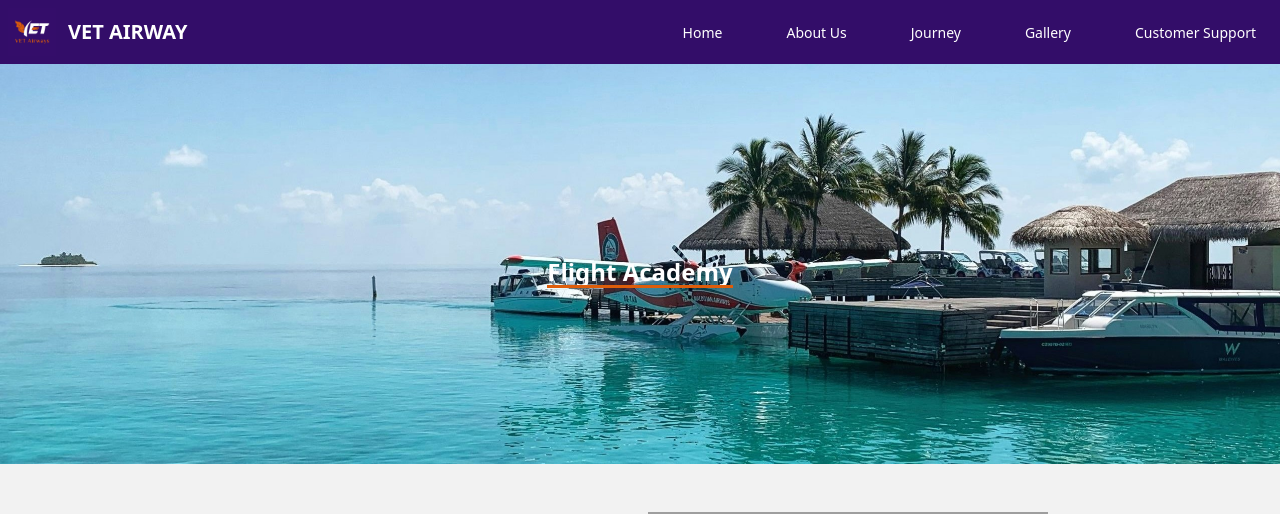
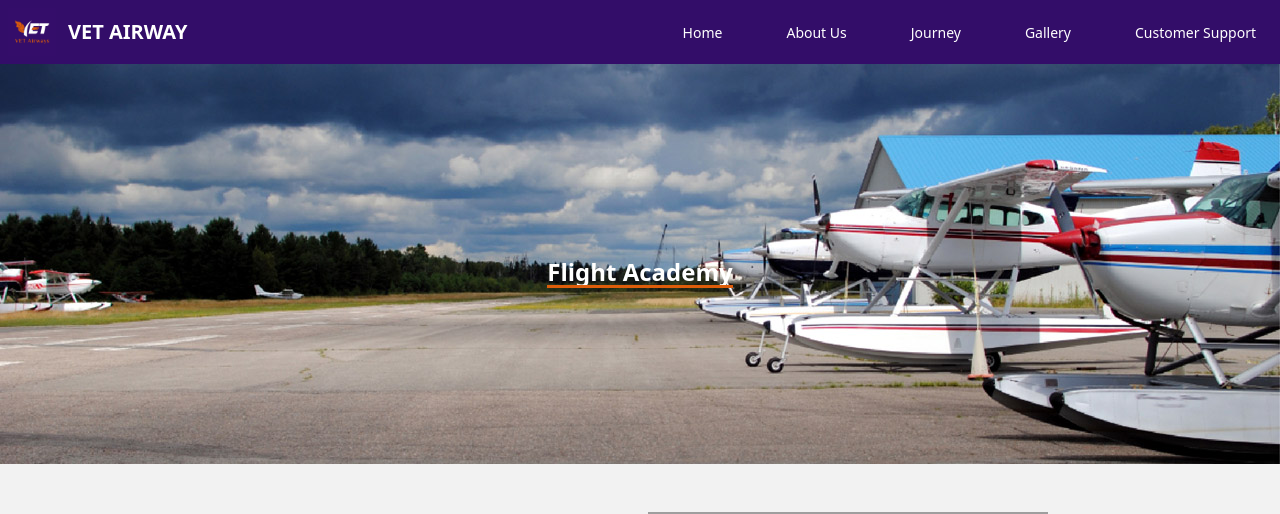
Before and after one commit to Meanborey/VET_Ariways, a Vue app: page /pilot-v1 in a window 1280 px wide. Shown: the top 514 px of the page. Built offline with nearby package versions, Linux system fonts and the light colour scheme; grey boxes are pictures that could not be loaded.

Commit message:
update images again

```diff
--- a/src/components/FlightAcademy/componentPilot-v1.vue
+++ b/src/components/FlightAcademy/componentPilot-v1.vue
@@ -1,7 +1,7 @@
 <template>
     <div>
         <div>
-        <img class="w-full h-[400px] object-cover" src="../../assets/images/about.jpg"/>
+        <img class="w-full h-[400px] object-cover" src="../../assets/images/Flight Academy.jpg"/>
         </div>
         <div class="flex justify-center items-center">
     <p class="text-2xl font-semibold inline-block after:content-[''] after:absolute after:w-full after:h-[3px] after:bg-[#DE5D0A] after:left-0 after:bottom-0 after:mt-1 absolute top-64 text-white">Flight Academy</p>
--- a/src/components/FlightAcademy/componentPilot-v2.vue
+++ b/src/components/FlightAcademy/componentPilot-v2.vue
@@ -1,7 +1,7 @@
 <template>
        <div>
         <div>
-        <img class="w-full h-[400px] object-cover" src="../../assets/images/about.jpg"/>
+        <img class="w-full h-[400px] object-cover" src="../../assets/images/Flight Academy.jpg"/>
         </div>
         <div class="flex justify-center items-center">
     <p class="text-2xl font-semibold inline-block after:content-[''] after:absolute after:w-full after:h-[3px] after:bg-[#DE5D0A] after:left-0 after:bottom-0 after:mt-1 absolute top-64 text-white">Flight Academy</p>
```
